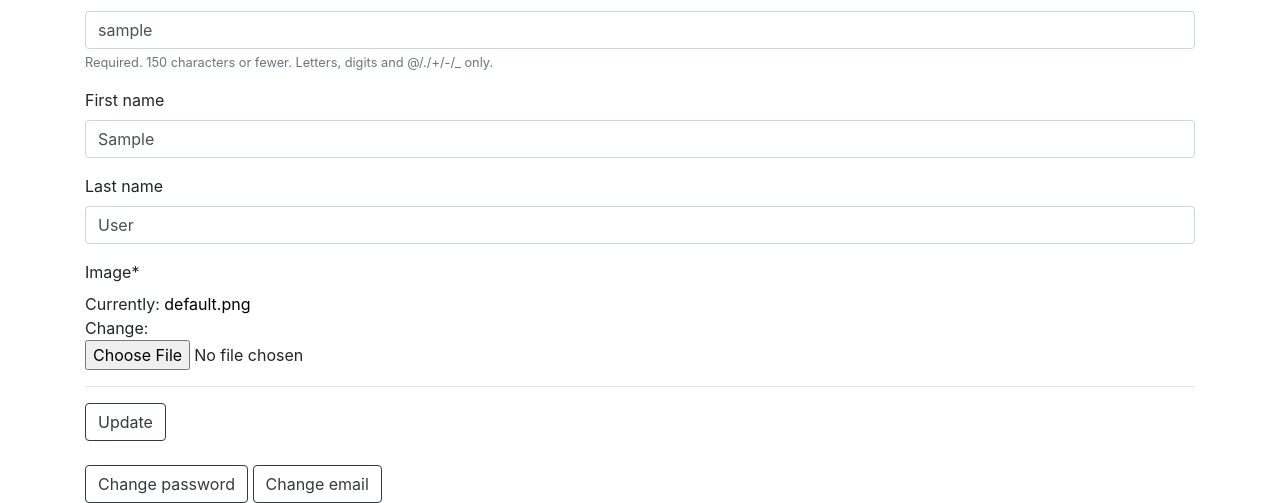
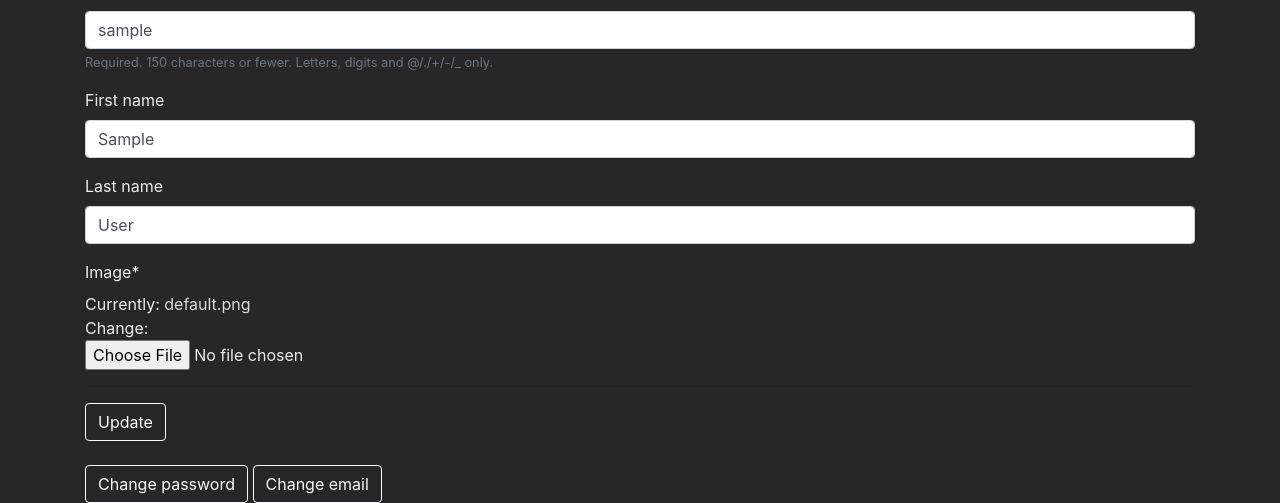
Before and after one commit to Simonm17/scheduler, a Django app: page /users/profile/ in a window 1280 px wide. Shown: the part 451-954 px from the top of the page. Run offline with Django 3.2, Linux system fonts and the light colour scheme; the visitor is signed in with stand-in values (Sample User, id 1); some libraries are stand-ins or nearby versions.

Commit message:
changed body bg-dark and modified btns

```diff
--- a/static/main.css
+++ b/static/main.css
@@ -1,7 +1,16 @@
-.navbar {
+body {
+    background: #272727;  /* fallback for old browsers */
+    color: rgb(236, 236, 236);
+}
+
+/* .navbar {
     background-color: #45543D;
 }
 
+.breadcrumb {
+    background: linear-gradient(#45543D, #9eac97);
+} */
+
 a {
-    color: black;
+    color: rgb(218, 218, 218);
 }
--- a/templates/account/email.html
+++ b/templates/account/email.html
@@ -57,7 +57,7 @@
     <form method="post" action="{% url 'account_email' %}" class="add_email">
         {% csrf_token %}
         {{ form|crispy }}
-        <button class="btn btn-outline-dark" name="action_add" type="submit">{% trans "Add E-mail" %}</button>
+        <button class="btn btn-outline-light" name="action_add" type="submit">{% trans "Add E-mail" %}</button>
     </form>
 
 {% endblock %}
--- a/templates/account/email_confirm.html
+++ b/templates/account/email_confirm.html
@@ -17,7 +17,7 @@
 
 <form method="post" action="{% url 'account_confirm_email' confirmation.key %}">
 {% csrf_token %}
-    <button class="btn btn-outline-dark" type="submit">{% trans 'Confirm' %}</button>
+    <button class="btn btn-outline-light" type="submit">{% trans 'Confirm' %}</button>
 </form>
 
 {% else %}
--- a/templates/account/login.html
+++ b/templates/account/login.html
@@ -46,7 +46,7 @@ for a {{ site_name }} account and sign in below:{% endblocktrans %}</p>
   <input type="hidden" name="{{ redirect_field_name }}" value="{{ redirect_field_value }}" />
   {% endif %}
   <a class="button secondaryAction" href="{% url 'account_reset_password' %}">{% trans "Forgot Password?" %}</a>
-  <button class="btn btn-outline-dark" class="primaryAction" type="submit">{% trans "Sign In" %}</button>
+  <button class="btn btn-outline-light" class="primaryAction" type="submit">{% trans "Sign In" %}</button>
 </form>
 
 {% endblock %}
--- a/templates/account/logout.html
+++ b/templates/account/logout.html
@@ -19,7 +19,7 @@
   {% if redirect_field_value %}
   <input type="hidden" name="{{ redirect_field_name }}" value="{{ redirect_field_value }}"/>
   {% endif %}
-  <button class="btn btn-outline-dark" type="submit">{% trans 'Sign Out' %}</button>
+  <button class="btn btn-outline-light" type="submit">{% trans 'Sign Out' %}</button>
 </form>
 
 
--- a/templates/account/password_change.html
+++ b/templates/account/password_change.html
@@ -17,6 +17,6 @@
     <form method="POST" action="{% url 'account_change_password' %}" class="password_change">
         {% csrf_token %}
         {{ form|crispy }}
-        <button class="btn btn-outline-dark" type="submit" name="action">{% trans "Change Password" %}</button>
+        <button class="btn btn-outline-light" type="submit" name="action">{% trans "Change Password" %}</button>
     </form>
 {% endblock %}
--- a/templates/account/password_reset.html
+++ b/templates/account/password_reset.html
@@ -24,7 +24,7 @@
     <form method="POST" action="{% url 'account_reset_password' %}" class="password_reset">
         {% csrf_token %}
         {{ form|crispy }}
-        <input class="btn btn-outline-dark" type="submit" value="{% trans 'Reset My Password' %}" />
+        <input class="btn btn-outline-light" type="submit" value="{% trans 'Reset My Password' %}" />
     </form>
 
     <p>{% blocktrans %}Please contact us if you have any trouble resetting your password.{% endblocktrans %}</p>
--- a/templates/account/password_reset_from_key.html
+++ b/templates/account/password_reset_from_key.html
@@ -1,4 +1,5 @@
 {% extends "account/base.html" %}
+{% load crispy_forms_tags %}
 
 {% load i18n %}
 {% block head_title %}{% trans "Change Password" %}{% endblock %}
@@ -13,8 +14,8 @@
         {% if form %}
             <form method="POST" action="{{ action_url }}">
                 {% csrf_token %}
-                {{ form.as_p }}
-                <input type="submit" name="action" value="{% trans 'change password' %}"/>
+                {{ form|crispy }}
+                <input class="btn btn-outline-light" type="submit" name="action" value="{% trans 'change password' %}"/>
             </form>
         {% else %}
             <p>{% trans 'Your password is now changed.' %}</p>
--- a/templates/account/password_set.html
+++ b/templates/account/password_set.html
@@ -10,6 +10,6 @@
     <form method="POST" action="{% url 'account_set_password' %}" class="password_set">
         {% csrf_token %}
         {{ form|crispy }}
-        <input class="btn btn-outline-dark" type="submit" name="action" value="{% trans 'Set Password' %}"/>
+        <input class="btn btn-outline-light" type="submit" name="action" value="{% trans 'Set Password' %}"/>
     </form>
 {% endblock %}
--- a/templates/account/signup.html
+++ b/templates/account/signup.html
@@ -1,5 +1,5 @@
 {% extends "account/base.html" %}
-
+{% load crispy_forms_tags %}
 {% load i18n %}
 
 {% block head_title %}{% trans "Signup" %}{% endblock %}
@@ -16,11 +16,11 @@
 
 <form class="signup" id="signup_form" method="post" action="{% url 'account_signup' %}">
   {% csrf_token %}
-  {{ form.as_p }}
+  {{ form|crispy }}
   {% if redirect_field_value %}
   <input type="hidden" name="{{ redirect_field_name }}" value="{{ redirect_field_value }}" />
   {% endif %}
-  <button type="submit">{% trans "Sign Up" %} &raquo;</button>
+  <button class="btn btn-outline-light" type="submit">{% trans "Sign Up" %} &raquo;</button>
 </form>
 
 {% endblock %}
--- a/templates/applicants/update_applicant.html
+++ b/templates/applicants/update_applicant.html
@@ -12,7 +12,7 @@
 <form method="POST" action="?next={{ next_url }}">
     {% csrf_token %}
     {{ form|crispy }}
-    <input class="btn btn-outline-dark" type="submit" value="update">
+    <input class="btn btn-outline-light" type="submit" value="update">
 </form>
 
 {% endblock %}
--- a/templates/base.html
+++ b/templates/base.html
@@ -23,12 +23,6 @@
 
         <div class="collapse navbar-collapse" id="navbarSupportedContent">
           <ul class="navbar-nav mr-auto">
-            <li class="nav-item active">
-              <a class="nav-link text-light" href="{% url 'scheduling:home' %}">Home</a>
-            </li>
-            <li class="nav-item">
-              <a class="nav-link text-light" href="#">Link</a>
-            </li>
           </ul>
 
           <ul class="navbar-nav">
@@ -50,20 +44,19 @@
           </ul>
         </div>
       </nav>
-      <ol class="breadcrumb">
+      <ol class="breadcrumb bg-dark">
         <p> </p>
       {% block breadcrumb %}{% endblock %}
       </ol>
+      {% if messages %}
+          {% for message in messages %}
+          <div class="alert alert-{{ message.tags }}">
+            {{ message }}
+          </div>
+          {% endfor %}
+      {% endif %}
     </header>
     {% block body %}
-
-    {% if messages %}
-        {% for message in messages %}
-        <div class="alert alert-{{ message.tags }}">
-          {{ message }}
-        </div>
-        {% endfor %}
-    {% endif %}
 
     <div class="container">
     {% block content %}
@@ -71,6 +64,10 @@
     {% endblock %}
     {% block extra_body %}
     {% endblock %}
+
+      <footer>
+
+      </footer>
     </div>
 
     <script src="https://code.jquery.com/jquery-3.5.1.slim.min.js" integrity="sha384-DfXdz2htPH0lsSSs5nCTpuj/zy4C+OGpamoFVy38MVBnE+IbbVYUew+OrCXaRkfj" crossorigin="anonymous"></script>
--- a/templates/doctors/update_doctor.html
+++ b/templates/doctors/update_doctor.html
@@ -12,7 +12,7 @@
 <form method="POST" action="?next={{ next_url }}">
     {% csrf_token %}
     {{ form|crispy }}
-    <input class="btn btn-outline-dark" type="submit" value="update">
+    <input class="btn btn-outline-light" type="submit" value="update">
 </form>
 
 {% endblock %}
--- a/templates/scheduling/home.html
+++ b/templates/scheduling/home.html
@@ -8,13 +8,13 @@
     {% if user.is_authenticated %}
         <div class="row">
             <div class="col">
-                <h2 class="text-right mr-3">Appointments scheduled by <a class="text-dark" href="{% url 'profile' %}">{{ user.username }}</a></h2>
+                <h2 class="text-right mr-3">Appointments scheduled by <a class="text-light" href="{% url 'profile' %}">{{ user.username }}</a></h2>
             </div>
         </div>
         <div class="row mt-5">
 
             <div class="col-sm-7 col-lg-6 order-lg-2">
-                <a class="btn btn-primary btn-lg btn-block mb-3 py-3" href="{% url 'scheduling:new_appointment' %}">Schedule new appointment</a>
+                <a class="btn btn-outline-primary btn-lg btn-block mb-3 py-3" href="{% url 'scheduling:new_appointment' %}">Schedule new appointment</a>
             </div>
 
             <div class="col-sm-7 col-lg-6 order-lg-1">
--- a/templates/scheduling/new_appointment.html
+++ b/templates/scheduling/new_appointment.html
@@ -13,7 +13,7 @@
     {{ s_form|crispy }}
     {{ a_form|crispy }}
     {{ d_form|crispy }}
-    <button class="btn btn-outline-dark" type="submit">Schedule</button>
+    <button class="btn btn-outline-light" type="submit">Schedule</button>
 </form>
 
 {% endblock %}
--- a/templates/scheduling/update_appointment.html
+++ b/templates/scheduling/update_appointment.html
@@ -12,7 +12,7 @@
 <form method="POST">
     {% csrf_token %}
     {{ form|crispy }}
-    <button class='btn btn-outline-dark' type="submit">Submit</button>
+    <button class='btn btn-outline-light' type="submit">Submit</button>
 </form>
 
 {% endblock %}
--- a/templates/users/profile.html
+++ b/templates/users/profile.html
@@ -29,11 +29,11 @@
             {{ u_form|crispy }}
             {{ p_form|crispy }}
             <hr />
-            <input class="btn btn-outline-dark" type="submit" value="Update">
+            <input class="btn btn-outline-light" type="submit" value="Update">
         </form>
         <br />
-        <a class="btn btn-outline-dark" href="{% url 'account_change_password' %}">Change password</a>
-        <a class="btn btn-outline-dark" href="{% url 'account_email' %}">Change email</a>
+        <a class="btn btn-outline-light" href="{% url 'account_change_password' %}">Change password</a>
+        <a class="btn btn-outline-light" href="{% url 'account_email' %}">Change email</a>
     </div>
 </div>
 
```
